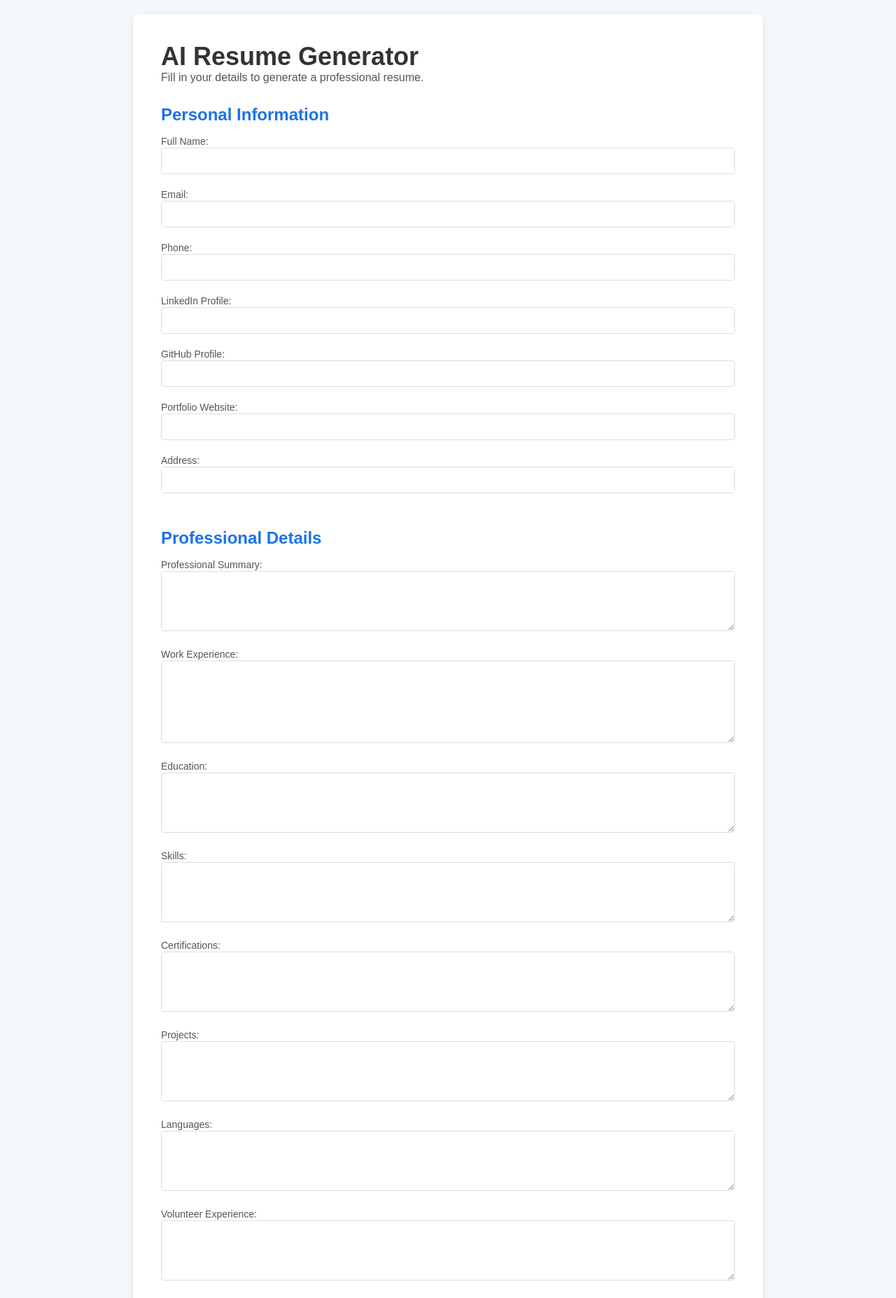
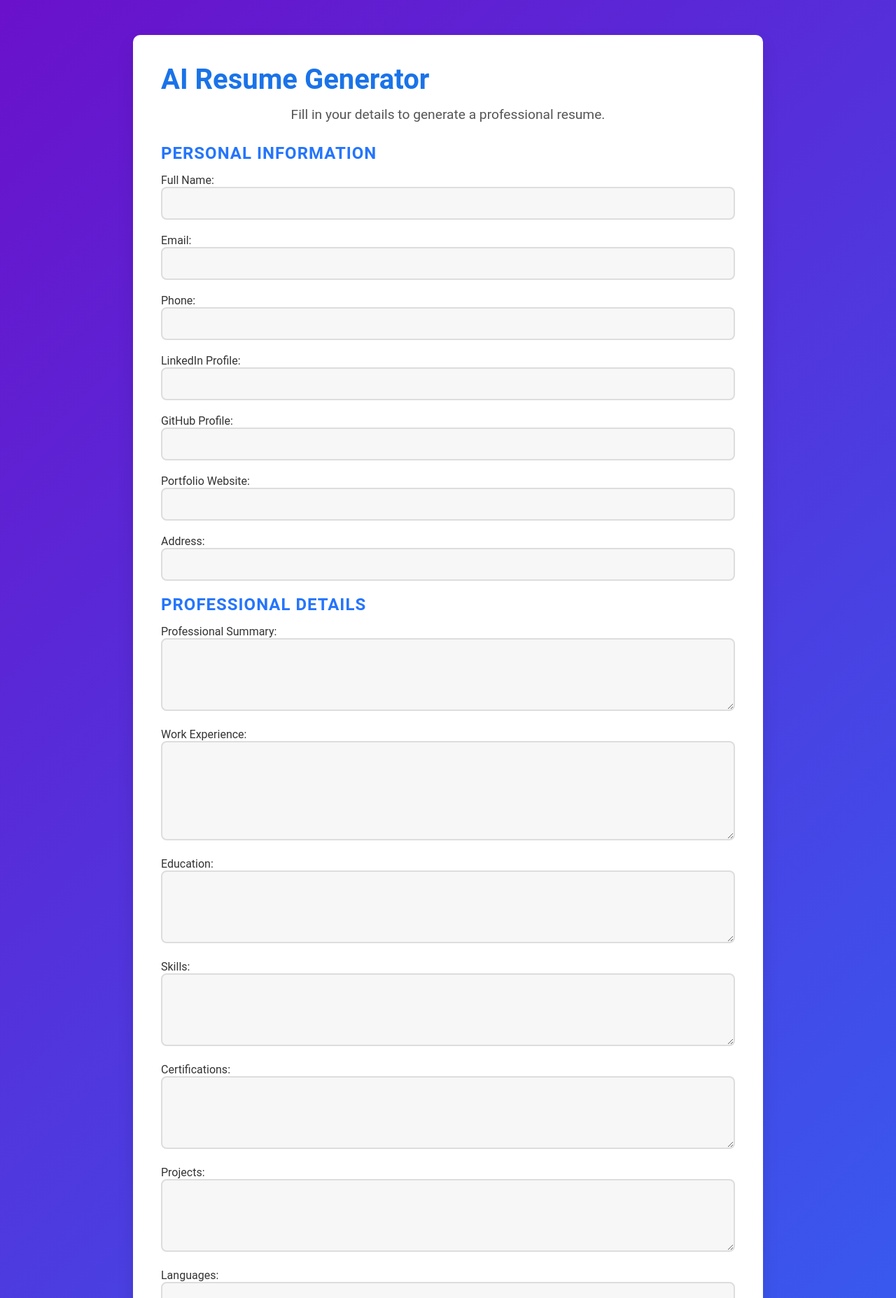
Before and after one commit to PythonDeveloper0611/AI_Resume_Writer, a Flask app: page / in a window 1280 px wide. Shown: the top 1855 px of the page at 70% size. Run offline with Flask 3, Linux system fonts and the light colour scheme.

Commit message:
Add files via upload

```diff
--- a/static/styles.css
+++ b/static/styles.css
@@ -1,91 +1,127 @@
+/* Global reset */
 * {
     margin: 0;
     padding: 0;
     box-sizing: border-box;
-    font-family: 'Arial', sans-serif;
+    font-family: 'Roboto', sans-serif;
 }
 
+/* Body setup */
 body {
-    background-color: #f4f7fc;
+    background: linear-gradient(135deg, #6a11cb 0%, #2575fc 100%);
     color: #333;
-    padding: 20px;
+    padding: 50px 20px;
 }
 
+/* Main container */
 .container {
+    background: #fff;
     max-width: 900px;
     margin: 0 auto;
-    background-color: #ffffff;
     padding: 40px;
-    border-radius: 8px;
-    box-shadow: 0 4px 12px rgba(0, 0, 0, 0.1);
+    border-radius: 10px;
+    box-shadow: 0 12px 24px rgba(0, 0, 0, 0.1);
 }
 
+/* Header */
 .header h1 {
-    font-size: 36px;
-    color: #333;
+    font-size: 2.5rem;
+    color: #1a73e8;
+    margin-bottom: 15px;
 }
 
 .subheading {
-    font-size: 16px;
+    font-size: 1.2rem;
     color: #555;
     margin-bottom: 30px;
+    text-align: center;
 }
 
+/* Form styling */
 form {
     display: flex;
     flex-direction: column;
 }
 
-section {
-    margin-bottom: 30px;
+/* Section titles */
+h2 {
+    font-size: 1.5rem;
+    color: #2575fc;
+    margin-bottom: 15px;
+    text-transform: uppercase;
+    letter-spacing: 1px;
 }
 
-h2 {
-    font-size: 24px;
-    color: #1a73e8;
-    margin-bottom: 15px;
+/* Input and textarea styling */
+input, textarea {
+    width: 100%;
+    padding: 12px;
+    border: 2px solid #ddd;
+    border-radius: 8px;
+    margin-bottom: 20px;
+    font-size: 1rem;
+    transition: border-color 0.3s ease;
+    background-color: #f7f7f7;
 }
 
-.form-group {
+input:focus, textarea:focus {
+    border-color: #2575fc;
+    outline: none;
+}
+
+/* Button styling */
+button {
+    padding: 15px 0;
+    background-color: #2575fc;
+    color: white;
+    border: none;
+    border-radius: 8px;
+    font-size: 1.2rem;
+    cursor: pointer;
+    transition: background-color 0.3s ease;
+    margin-top: 20px;
+}
+
+button:hover {
+    background-color: #1a73e8;
+}
+
+/* Footer */
+footer {
+    text-align: center;
+    font-size: 1rem;
+    color: #777;
+    margin-top: 50px;
+}
+
+footer p {
     margin-bottom: 20px;
 }
 
-label {
-    font-size: 14px;
-    color: #555;
-    margin-bottom: 5px;
+footer a {
+    color: #2575fc;
+    text-decoration: none;
 }
 
-input, textarea {
-    width: 100%;
-    padding: 10px;
-    border: 1px solid #ddd;
-    border-radius: 4px;
-    font-size: 14px;
+footer a:hover {
+    text-decoration: underline;
 }
 
-textarea {
-    resize: vertical;
+/* Responsive Design */
+@media (max-width: 768px) {
+    .container {
+        padding: 30px 20px;
+    }
+
+    .header h1 {
+        font-size: 2rem;
+    }
+
+    .subheading {
+        font-size: 1rem;
+    }
+
+    button {
+        font-size: 1rem;
+    }
 }
-
-button {
-    padding: 12px 20px;
-    background-color: #1a73e8;
-    color: #fff;
-    border: none;
-    border-radius: 4px;
-    font-size: 16px;
-    cursor: pointer;
-    transition: background-color 0.3s ease;
-}
-
-button:hover {
-    background-color: #0056b3;
-}
-
-footer {
-    text-align: center;
-    font-size: 14px;
-    color: #777;
-    margin-top: 40px;
-}
```
